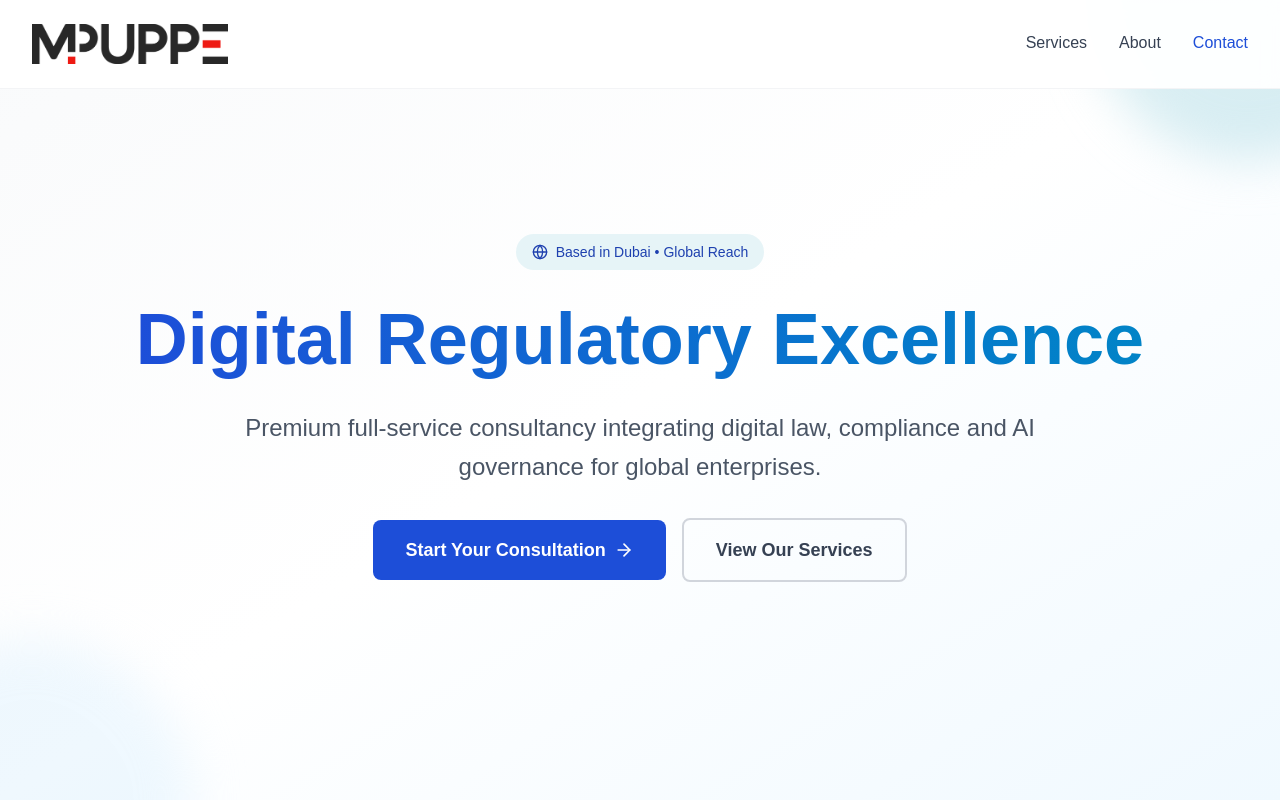
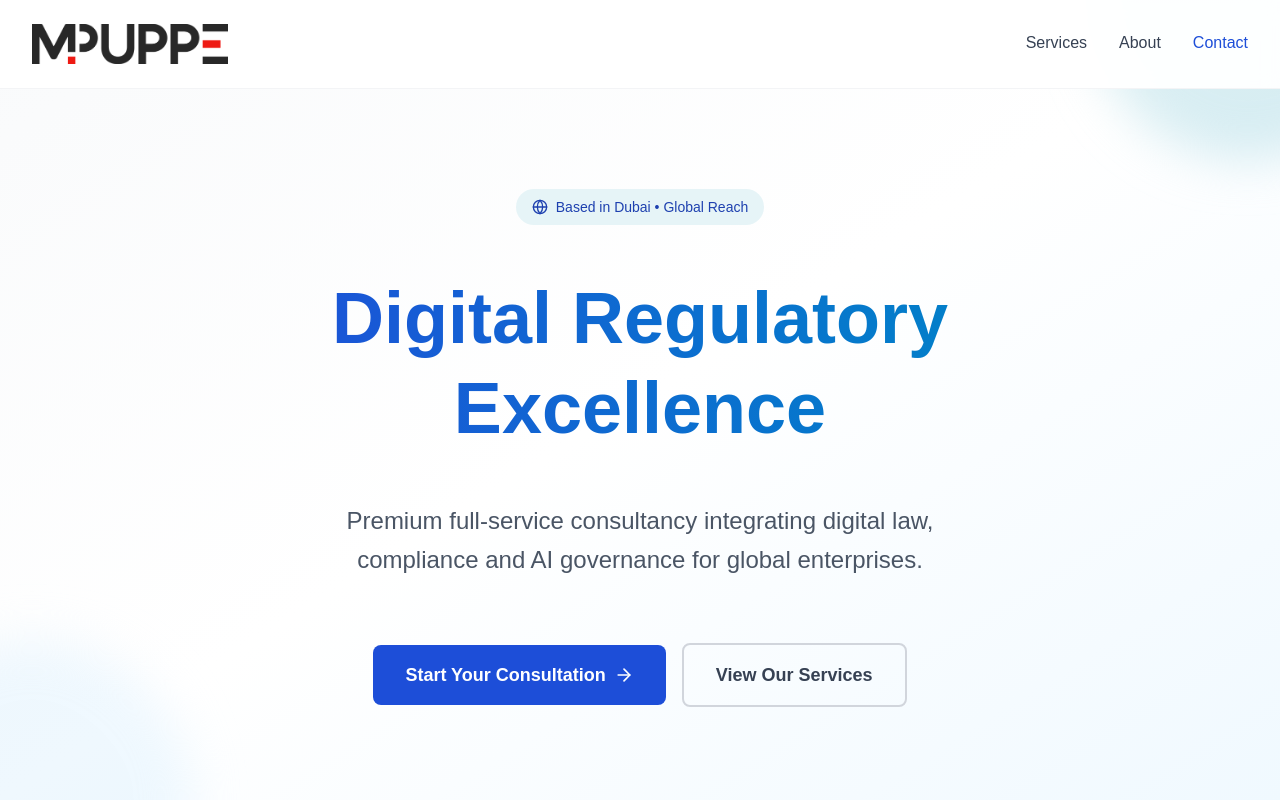
Before and after one commit to ManoelGomesDev/lp-mpn, a Next.js app: page / in a window 1280 px wide. Shown: the top 800 px of the page. Built offline with nearby package versions, Linux system fonts and the light colour scheme.

Commit message:
Refactor Hero component layout and styling for improved responsiveness. Removed unused imports and adjusted padding for better alignment of content.

```diff
--- a/src/components/Hero.tsx
+++ b/src/components/Hero.tsx
@@ -1,7 +1,7 @@
 'use client';
 
 import { motion } from 'framer-motion';
-import { ArrowRight, Globe, Shield, Zap } from 'lucide-react';
+import { ArrowRight, Globe } from 'lucide-react';
 
 const Hero = () => {
   const handleSmoothScroll = (targetId: string) => {
@@ -19,33 +19,33 @@ const Hero = () => {
   };
 
   return (
-    <section className="relative min-h-screen flex items-center justify-center bg-gradient-to-br from-gray-50 via-white to-secondary-50 overflow-hidden pt-16 sm:pt-0">
+    <section className="relative min-h-screen flex flex-col items-center justify-center bg-gradient-to-br from-gray-50 via-white to-secondary-50 overflow-hidden pt-20 sm:pt-24">
       {/* Background Elements */}
-      <div className="absolute inset-0 overflow-hidden">
-        <div className="absolute -top-40 -right-32 w-80 h-80 bg-primary-100 rounded-full mix-blend-multiply filter blur-xl opacity-70 animate-pulse"></div>
-        <div className="absolute -bottom-40 -left-32 w-80 h-80 bg-secondary-100 rounded-full mix-blend-multiply filter blur-xl opacity-70 animate-pulse"></div>
+      <div className="absolute inset-0 overflow-hidden pointer-events-none">
+        <div className="absolute -top-40 -right-32 w-80 h-80 bg-primary-100 rounded-full mix-blend-multiply filter blur-xl opacity-70 animate-pulse" />
+        <div className="absolute -bottom-40 -left-32 w-80 h-80 bg-secondary-100 rounded-full mix-blend-multiply filter blur-xl opacity-70 animate-pulse" />
       </div>
 
-              <div className="relative max-w-7xl mx-auto px-4 sm:px-6 lg:px-8 pt-14 pb-16 sm:pt-36 sm:pb-20 md:pt-40 md:pb-24">
-          <div className="text-center">
+      <div className="relative w-full max-w-4xl mx-auto px-4 sm:px-6 lg:px-8 flex flex-col items-center justify-center flex-1 py-16 sm:py-20">
+        <div className="text-center flex flex-col items-center">
           <motion.div
             initial={{ opacity: 0, y: 20 }}
             animate={{ opacity: 1, y: 0 }}
             transition={{ duration: 0.8 }}
-              className="mb-8"
+            className="flex flex-col items-center gap-8 sm:gap-12"
           >
-              <div className="inline-flex items-center px-3 py-2 sm:px-4 sm:py-2 bg-primary-50 rounded-full text-primary-700 text-xs sm:text-sm font-medium mb-4 sm:mb-6">
+            <div className="inline-flex items-center px-3 py-2 sm:px-4 sm:py-2 bg-primary-50 rounded-full text-primary-700 text-xs sm:text-sm font-medium">
               <Globe className="w-3 h-3 sm:w-4 sm:h-4 mr-2" />
               <span className="text-xs sm:text-sm">Based in Dubai • Global Reach</span>
             </div>
 
-              <h1 className="text-3xl sm:text-4xl md:text-6xl lg:text-7xl font-bold text-gray-900 mb-4 sm:mb-6 leading-tight px-2">
+            <h1 className="text-3xl sm:text-4xl md:text-5xl lg:text-6xl xl:text-7xl font-bold text-gray-900 leading-tight px-2">
               <span className="block bg-gradient-to-r from-primary-600 to-secondary-600 bg-clip-text text-transparent">
                 Digital Regulatory Excellence
               </span>
             </h1>
 
-              <p className="text-lg sm:text-xl md:text-2xl text-gray-600 mb-6 sm:mb-8 max-w-4xl mx-auto leading-relaxed px-2">
+            <p className="text-lg sm:text-xl md:text-2xl text-gray-600 max-w-2xl mx-auto leading-relaxed px-2">
               Premium full-service consultancy integrating digital law, compliance and AI governance for global enterprises.
             </p>
           </motion.div>
@@ -54,7 +54,7 @@ const Hero = () => {
             initial={{ opacity: 0, y: 20 }}
             animate={{ opacity: 1, y: 0 }}
             transition={{ duration: 0.8, delay: 0.2 }}
-              className="flex flex-col sm:flex-row gap-3 sm:gap-4 justify-center items-center mb-8 sm:mb-12 px-4"
+            className="flex flex-col sm:flex-row gap-3 sm:gap-4 justify-center items-center mt-12 sm:mt-16"
           >
             <button
               onClick={() => handleSmoothScroll('contact')}
@@ -70,38 +70,6 @@ const Hero = () => {
               View Our Services
             </button>
           </motion.div>
-
-                      {/* Key Features */}
-            {/* <motion.div
-              initial={{ opacity: 0, y: 20 }}
-              animate={{ opacity: 1, y: 0 }}
-              transition={{ duration: 0.8, delay: 0.4 }}
-              className="grid grid-cols-1 sm:grid-cols-2 lg:grid-cols-3 gap-4 sm:gap-6 lg:gap-8 max-w-6xl mx-auto px-4"
-            >
-              <div className="flex flex-col items-center p-4 sm:p-6 bg-white/80 backdrop-blur-sm rounded-xl border border-gray-100 hover:shadow-lg transition-shadow duration-200">
-                <div className="w-10 h-10 sm:w-12 sm:h-12 bg-primary-100 rounded-lg flex items-center justify-center mb-3 sm:mb-4">
-                  <Shield className="w-5 h-5 sm:w-6 sm:h-6 text-primary-600" />
-                </div>
-                <h3 className="text-base sm:text-lg font-semibold text-gray-900 mb-2 text-center">Compliance as a Service</h3>
-                <p className="text-sm sm:text-base text-gray-600 text-center leading-relaxed">DPO, AI Officer, KYC/KYW services with continuous monitoring</p>
-              </div>
-
-              <div className="flex flex-col items-center p-4 sm:p-6 bg-white/80 backdrop-blur-sm rounded-xl border border-gray-100 hover:shadow-lg transition-shadow duration-200">
-                <div className="w-10 h-10 sm:w-12 sm:h-12 bg-secondary-100 rounded-lg flex items-center justify-center mb-3 sm:mb-4">
-                  <Zap className="w-5 h-5 sm:w-6 sm:h-6 text-secondary-600" />
-                </div>
-                <h3 className="text-base sm:text-lg font-semibold text-gray-900 mb-2 text-center">Cybersecurity Excellence</h3>
-                <p className="text-sm sm:text-base text-gray-600 text-center leading-relaxed">SOC monitoring, pentests, incident response & forensics</p>
-              </div>
-
-              <div className="flex flex-col items-center p-4 sm:p-6 bg-white/80 backdrop-blur-sm rounded-xl border border-gray-100 hover:shadow-lg transition-shadow duration-200 sm:col-span-2 lg:col-span-1">
-                <div className="w-10 h-10 sm:w-12 sm:h-12 bg-primary-100 rounded-lg flex items-center justify-center mb-3 sm:mb-4">
-                  <Globe className="w-5 h-5 sm:w-6 sm:h-6 text-primary-600" />
-                </div>
-                <h3 className="text-base sm:text-lg font-semibold text-gray-900 mb-2 text-center">Global Expertise</h3>
-                <p className="text-sm sm:text-base text-gray-600 text-center leading-relaxed">LGPD, GDPR, UAE Data Protection Law compliance</p>
-              </div>
-            </motion.div> */}
         </div>
       </div>
     </section>
```
Lines whose indentation alone changed are shown as unchanged.
